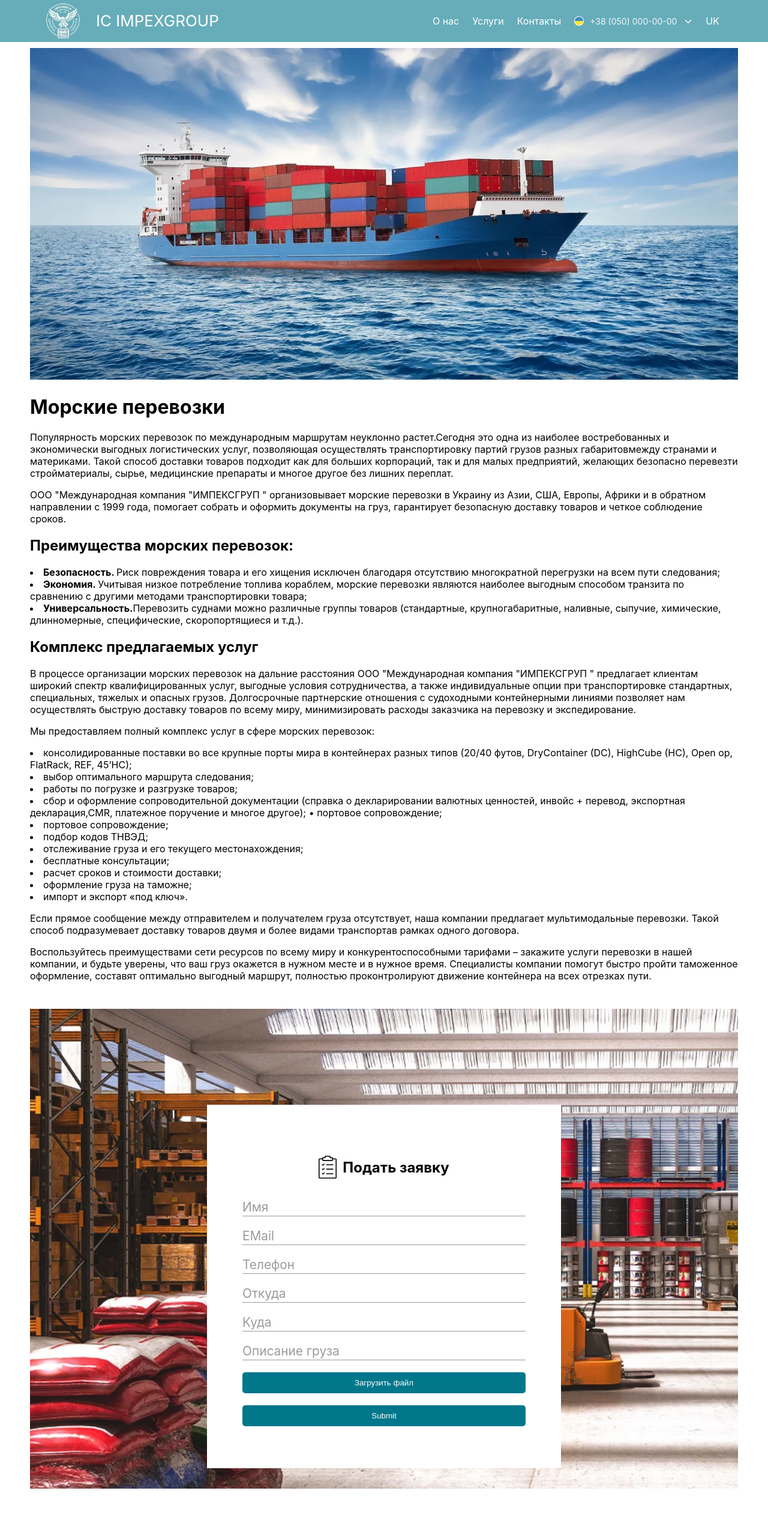
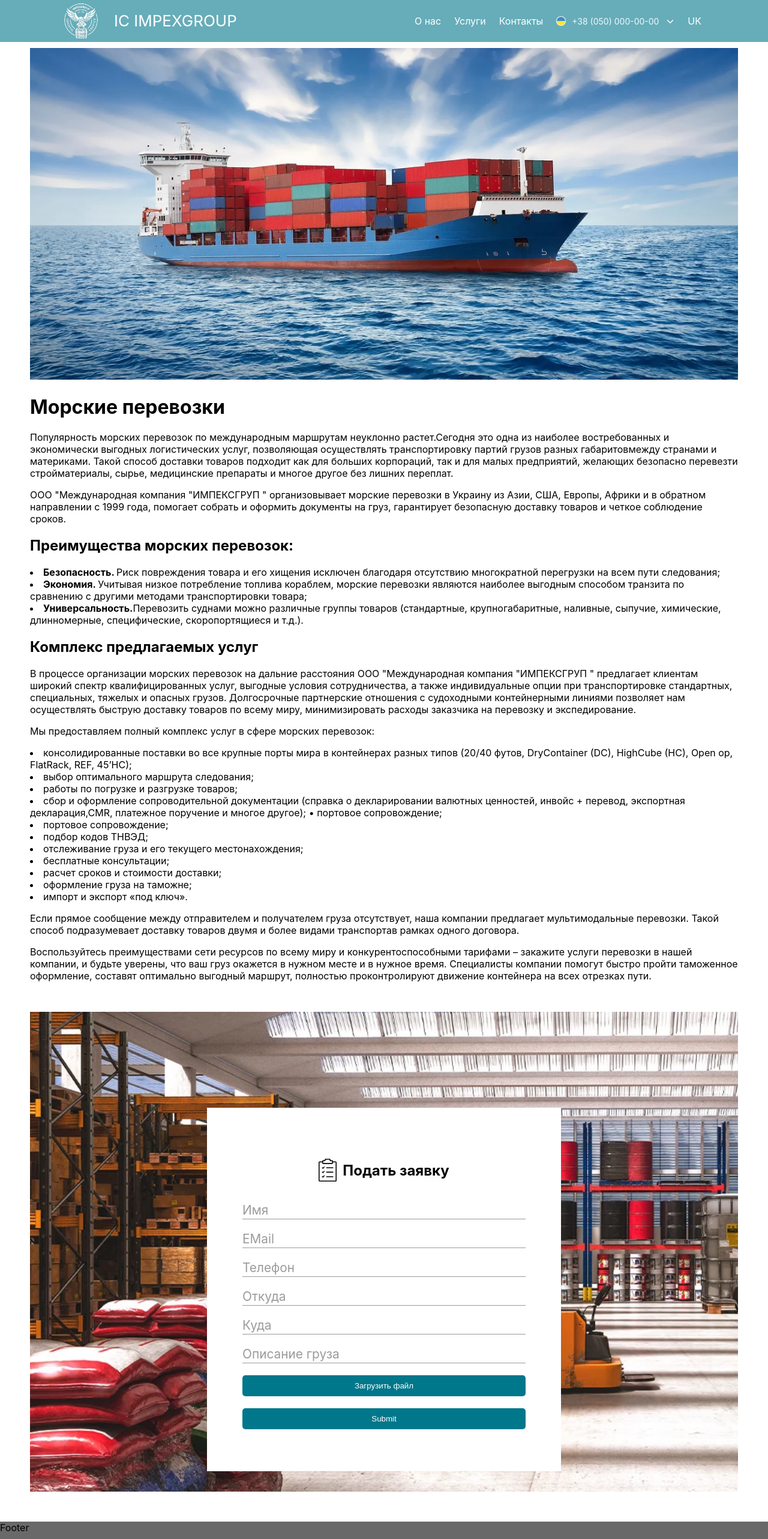
Before and after one commit to Maksim-Boev/impex, a React (Create React App) app: page /ship in a window 1280 px wide. Shown: the top 2566 px of the page at 60% size. Before the commit the page ends 2537 px from the top, so only its background shows below. Built offline with nearby package versions, Linux system fonts and the light colour scheme.

Commit message:
add footer

```diff
--- a/src/App.js
+++ b/src/App.js
@@ -7,6 +7,7 @@ import ShipPage from './pages/ship';
 import TrainPage from './pages/train';
 import TruckPage from './pages/truck';
 import PageNotFound from './pages/PageNotFound';
+import Footer from './components/footer';
 
 const App = () => {
   useEffect(() => {
@@ -35,6 +36,7 @@ const App = () => {
         <Route exact path="/truck" component={TruckPage} />
         <Route render={() => <PageNotFound />} />
       </Switch>
+      <Footer />
     </div>
   );
 };
--- a/src/components/Form/index.jsx
+++ b/src/components/Form/index.jsx
@@ -115,9 +115,11 @@ const From = () => {
 
     console.log(dataWithFile);
 
-    axios.post(`http://localhost:3003/post`, dataWithFile).then((res) => {
-      console.log(res);
-    });
+    axios
+      .post(`https://impexgroup.netlify.app/post`, dataWithFile)
+      .then((res) => {
+        console.log(res);
+      });
   };
 
   const ref = useRef(null);
@@ -170,7 +172,7 @@ const From = () => {
             placeholder={'Откуда'}
             id="from"
             type="text"
-            {...register('secondName')}
+            {...register('from')}
           />
           <FormLabel for="from">Откуда</FormLabel>
         </FormGroup>
@@ -179,7 +181,7 @@ const From = () => {
             placeholder={'Куда'}
             id="to"
             type="text"
-            {...register('secondName')}
+            {...register('to')}
           />
           <FormLabel for="to">Куда</FormLabel>
         </FormGroup>
--- /dev/null
+++ b/src/components/footer/index.jsx
@@ -0,0 +1,12 @@
+import React from 'react';
+import { Container, Wrapper } from './styles';
+
+const Footer = () => {
+  return (
+    <Wrapper>
+      <Container>Footer</Container>
+    </Wrapper>
+  );
+};
+
+export default Footer;
--- /dev/null
+++ b/src/components/footer/styles.js
@@ -0,0 +1,11 @@
+import styled from 'styled-components';
+
+export const Wrapper = styled.footer`
+  width: 100%;
+  height: 200px;
+  background: dimgrey;
+`;
+
+export const Container = styled.div`
+  width: clamp(400px, 100%, 1920px);
+`;
--- a/src/components/header/style.js
+++ b/src/components/header/style.js
@@ -29,7 +29,7 @@ export const Wrapper = styled.div`
   display: flex;
   justify-content: space-between;
   width: clamp(400px, 100%, 1900px);
-  padding: 0 70px;
+  padding: 0 100px;
   @media (max-width: 425px) {
     padding: 0 30px;
   }
--- a/src/pages/main/styles.js
+++ b/src/pages/main/styles.js
@@ -28,7 +28,6 @@ export const WrapperCarousel = styled.div`
 
 export const About = styled.section`
   height: 100vh;
-  top: -5px;
   position: relative;
   background: url(${bgAbout}) center no-repeat;
   background-size: cover;
@@ -144,7 +143,6 @@ export const Img = styled.img`
 
 export const Form = styled.section`
   height: 100vh;
-  top: -5px;
   position: relative;
   background: url(${bgForm}) center no-repeat;
   background-size: cover;
@@ -171,7 +169,6 @@ export const Form = styled.section`
 
 export const Services = styled.section`
   height: 100vh;
-  top: -5px;
   position: relative;
   background: url(${bgService}) center no-repeat;
   background-size: cover;
--- a/src/pages/styles.js
+++ b/src/pages/styles.js
@@ -9,7 +9,7 @@ export const PageWrapper = styled.div`
     font-weight: bold;
   }
   @media (max-width: 424px) {
-    padding: 10vh 30px 50px;
+    padding: 10vh 30px 0;
   }
 `;
 
@@ -25,7 +25,6 @@ export const WrapperPageNotFound = styled.div`
 export const WrapperFormFromPages = styled.section`
   height: 100vh;
   margin-top: 50px;
-  top: -5px;
   position: relative;
   background: url(${bgForm}) center no-repeat;
   background-size: cover;
@@ -34,6 +33,6 @@ export const WrapperFormFromPages = styled.section`
   @media (max-width: 425px) {
     padding: 0 10px;
     background-position: 40%;
-    margin: 50px -30px;
+    margin: 50px -30px 0;
   }
 `;
```
Also changed, not shown: server.js (+9 -3 lines).
